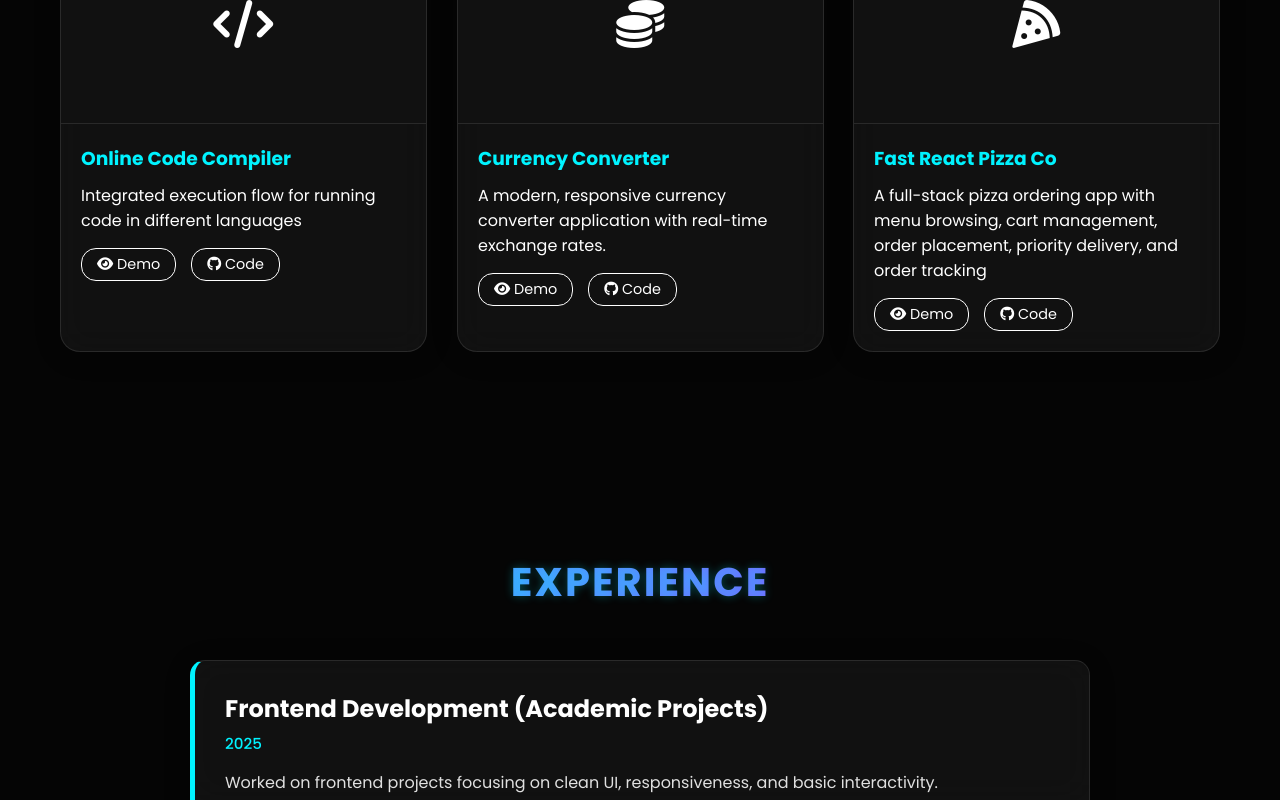
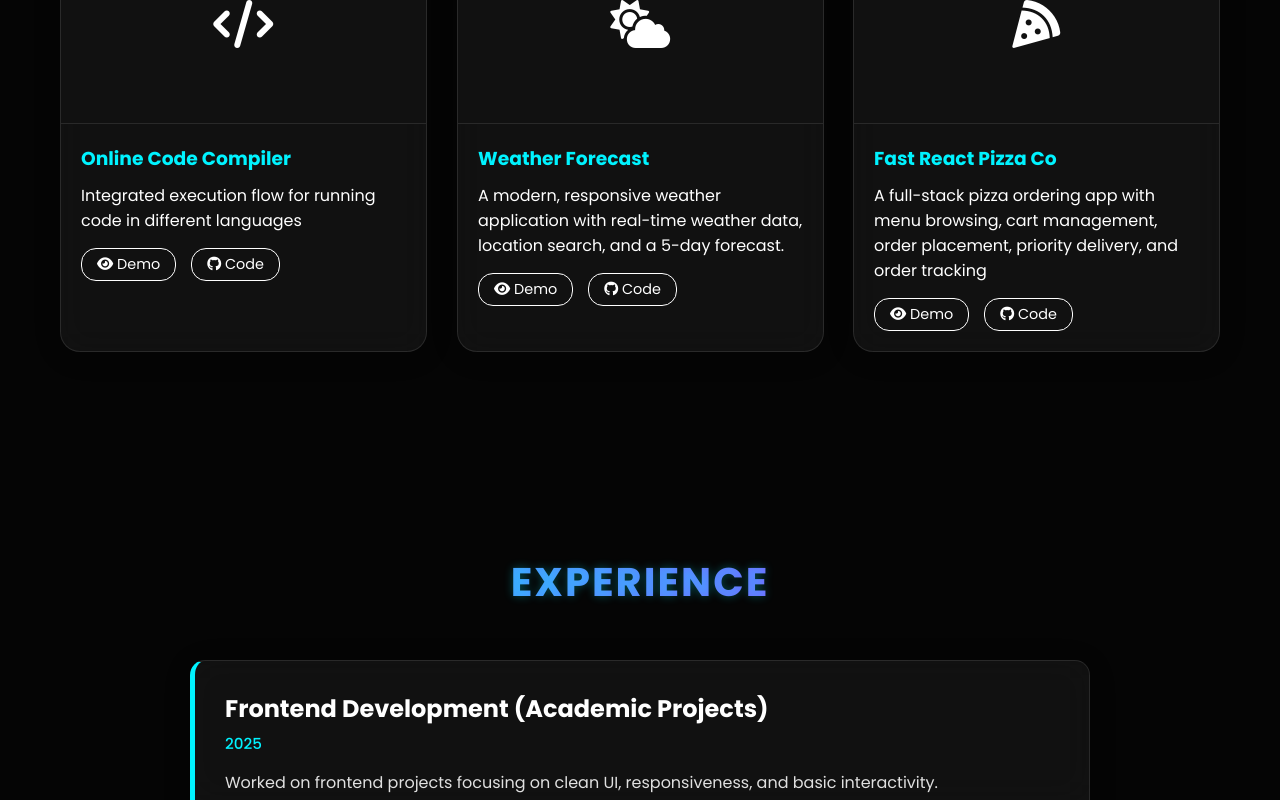
Before and after one commit to nageshl-12/portfolio-react, a React (Vite) app: page / in a window 1280 px wide. Shown: the part 2892-3692 px from the top of the page. Built offline with nearby package versions, Linux system fonts and the light colour scheme.

Commit message:
Updated project

```diff
--- a/src/App.jsx
+++ b/src/App.jsx
@@ -846,12 +846,13 @@ function App() {
                         "https://github.com/nageshl-12/Compile-X-Online-Code-compiler",
                     },
                     {
-                      title: "Currency Converter",
-                      desc: "A modern, responsive currency converter application with real-time exchange rates.",
-                      icon: "fa-coins",
-                      demoLink: "https://exchange-rate-hub.vercel.app/",
+                      title: "Weather Forecast",
+                      desc: "A modern, responsive weather application with real-time weather data, location search, and a 5-day forecast.",
+                      icon: "fa-cloud-sun",
+                      demoLink:
+                        "https://weather-forecast-app-one-gold.vercel.app/",
                       codeLink:
-                        "https://github.com/nageshl-12/-Currency-Converter-",
+                        "https://github.com/nageshl-12/weather-forecast-app",
                     },
                     {
                       title: "Fast React Pizza Co",
```
